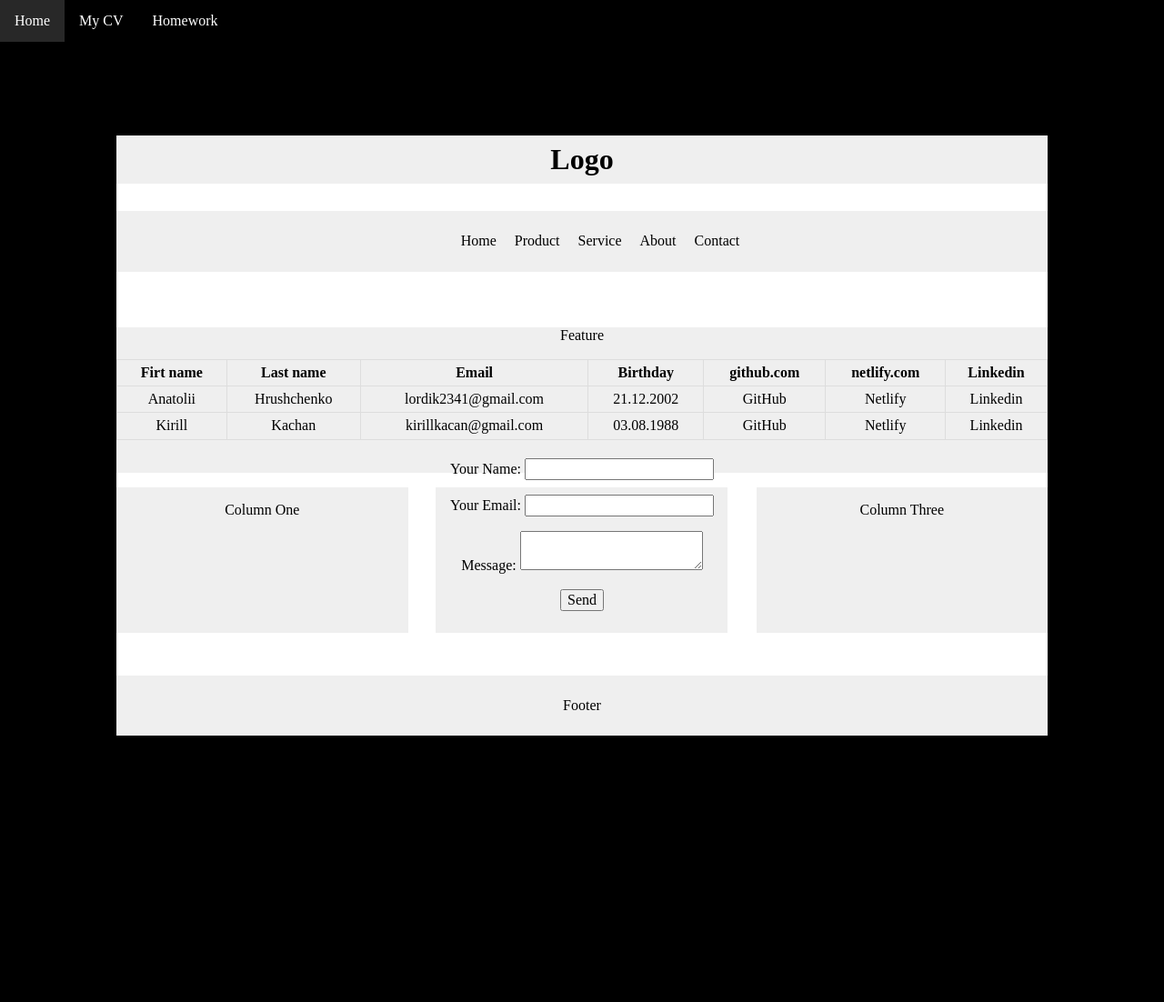
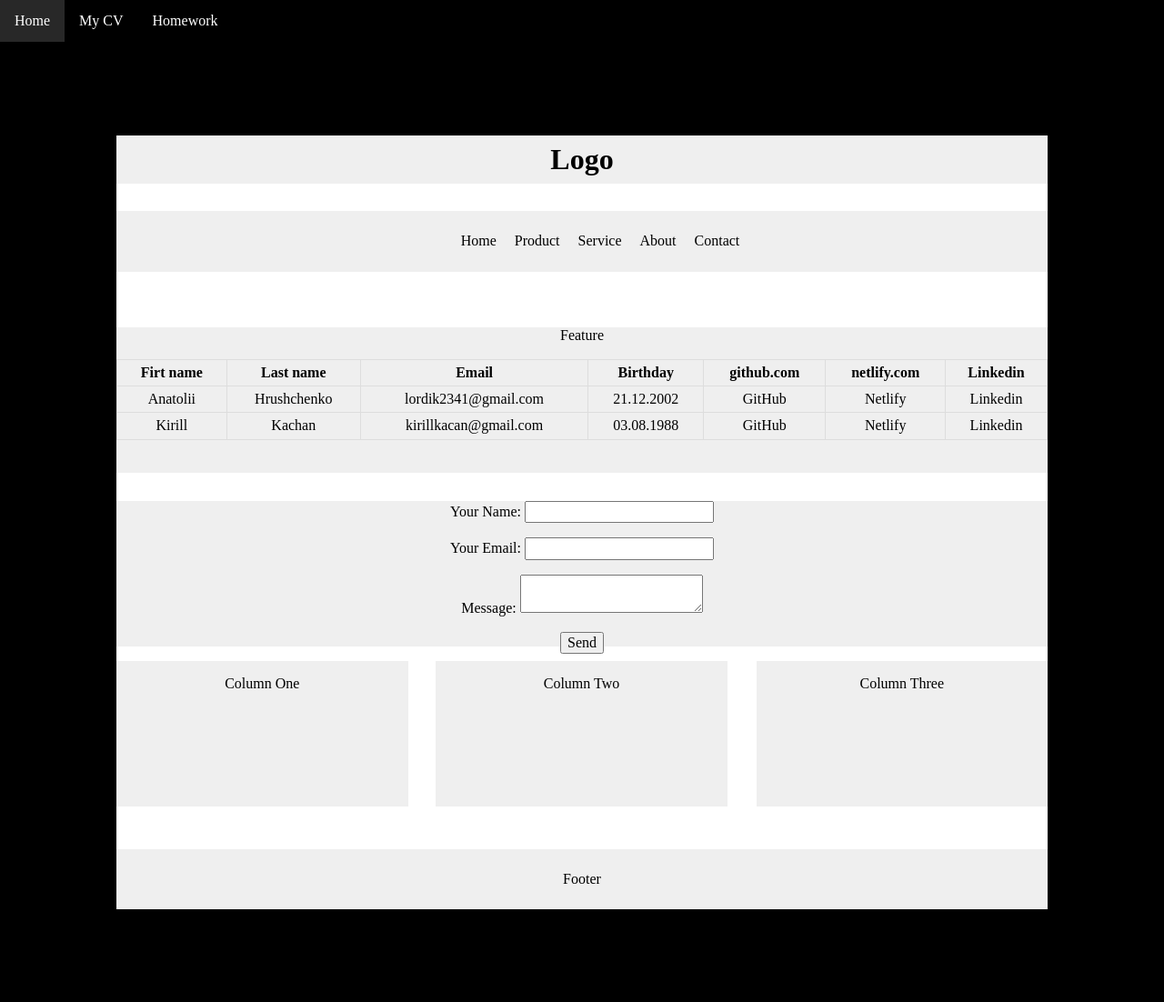
Before and after one commit to R1d3Reality/homework, a Jekyll site: the page built from _pages/lessons/lesson2/index.html, in a window 1280 px wide. Shown: the whole page at 91% size. Built offline with Jekyll 4.4.1, drawn with Linux system fonts in a browser that asks for light colours; before the commit the page ends 912 px from its top, so only the background shows below that.

Commit message:
update form v2

```diff
--- a/_pages/lessons/lesson2/index.html
+++ b/_pages/lessons/lesson2/index.html
@@ -54,6 +54,8 @@ title: page title
                         </tr>
                     </tbody>
                 </table>
+            </div>
+            <div id="feature-2">
                 <form name="contact" data-netlify="true">
                     <p>
                         <label>Your Name: <input type="text" name="name" /></label>
--- a/css/style.css
+++ b/css/style.css
@@ -119,7 +119,7 @@ main {
     overflow: auto;
 }
 
-.nav-lesson2, #feature, footer {
+.nav-lesson2, #feature, #feature-2, footer {
     margin: 3% 0;
 }
 
@@ -154,7 +154,7 @@ main {
     padding: 0.5em 0;
 }
 
-#feature, section {
+#feature, #feature-2, section {
     background-color: #efefef;
     height: 10em;
     margin-bottom: 1em;
```
